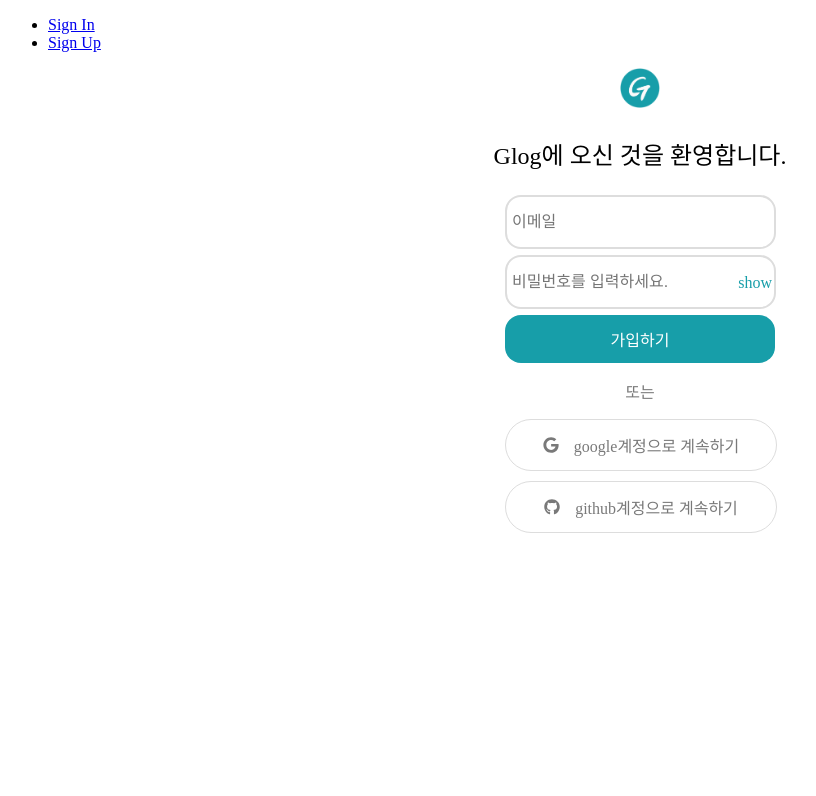
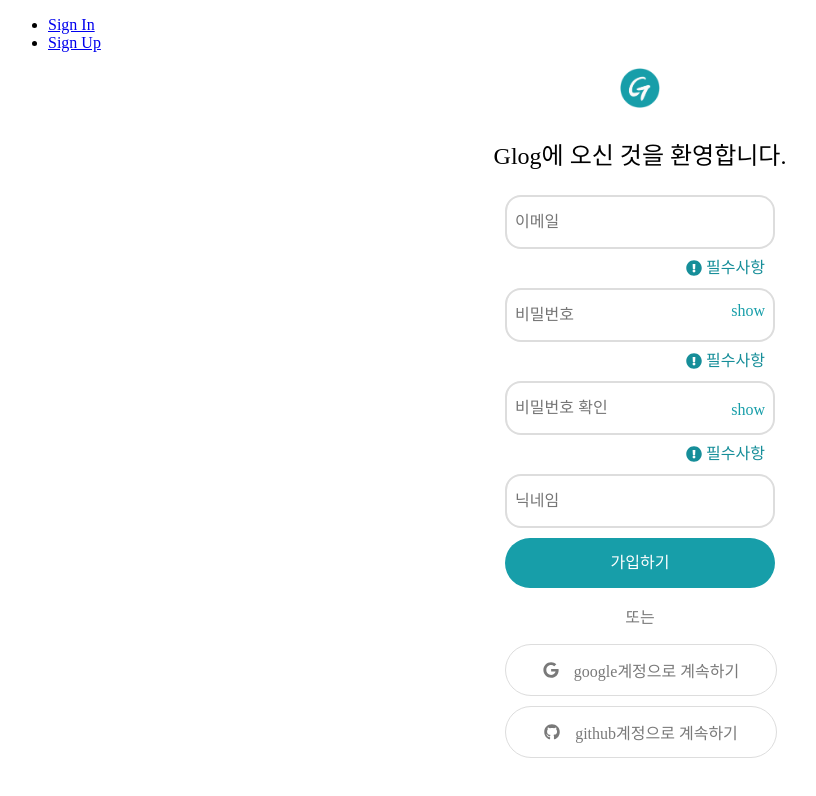
Before and after one commit to codestates/glog, a React (Create React App) app in the folder glog-client/: page /signup in a window 1280 px wide. Shown: the top 796 px of the page, without its empty margins (0-816 px from the left). Built offline with nearby package versions, Linux system fonts and the light colour scheme.

Commit message:
add ppasswordcheck, nickname layout change signUp.css add email, password component separation

```diff
--- /dev/null
+++ b/glog-client/src/components/Email.js
@@ -0,0 +1,14 @@
+import React from 'react';
+import {FaExclamationCircle } from 'react-icons/fa';
+
+export default function Email() {
+
+    return (
+        <div className="email">
+            <input type="text" placeholder="이메일"/>
+            <p className="validation">
+                <FaExclamationCircle className="exclamation"/> 필수사항
+            </p>
+        </div>
+    );
+}
--- /dev/null
+++ b/glog-client/src/components/Password.js
@@ -0,0 +1,30 @@
+import React, { useState } from 'react';
+import {FaExclamationCircle } from 'react-icons/fa';
+
+export default function Password() {
+
+    const [isRevealPwd, setIsRevealPwd] = useState(false);
+
+    return (
+        <div className="password">
+            <div className="pwd">
+                <input type={isRevealPwd ? "text" : "password"} placeholder="비밀번호"/>
+                <p className="show" onClick={() => setIsRevealPwd(prevState =>!prevState)}>
+                    {isRevealPwd? 'hide' : 'show'}
+                </p>
+                <p className="validation">
+                    <FaExclamationCircle className="exclamation"/> 필수사항
+                </p>
+            </div>
+            <div className="pwd-chk">
+                <input type={isRevealPwd ? "text" : "password"} placeholder="비밀번호 확인"/>
+                <p className="show" onClick={() => setIsRevealPwd(prevState =>!prevState)}>
+                    {isRevealPwd? 'hide' : 'show'}
+                </p>
+                <p className="validation">
+                    <FaExclamationCircle className="exclamation"/> 필수사항
+                </p>
+            </div>
+        </div>
+    );
+}
--- a/glog-client/src/css/reset.css
+++ b/glog-client/src/css/reset.css
@@ -33,7 +33,3 @@
 #root {
   position: relative;
 }
-
-.hidden {
-  display: none;
-}
--- a/glog-client/src/css/signUp.css
+++ b/glog-client/src/css/signUp.css
@@ -5,58 +5,73 @@
     text-align: center;
 
 }
-.signup-intro a {
+/* intro */
+.intro a {
     display: inline-block;
     width: 40px;
     height: 40px;
 }
-.signup-intro .intro {
+.intro .salutation {
     font-size: 1.5em;
 }
-
+/* user info */
 .user-info {
     width: 270px;
     margin: 0 auto;
     text-align: center;
 }
-.user-info div {
-    width: 270px;
-    height: 50px;
-    margin-bottom: 10px;
-}
-.user-info div input:not([type='checkbox']) {
-    width: 260px;
-    height: 48px;
+.user-info input:not([type='checkbox']) {
+    width: 250px;
+    height: 30px;
+    padding: 10px 8px;
     border: 2px solid #ddd;
     border-radius: 16px;
     font-size: 16px;
     line-height: 16px;
-    padding-left: 5px;
 }
 .user-info div input:not([type='checkbox']):focus {
     outline: 3px solid #1ac2d1;
+}
+.user-info .nickname {
+    margin-bottom: 10px;
+}
+.user-info .signup-btn {
+    display: table-cell;
+    vertical-align: middle;
+    width: 270px;
+    height: 50px;
+    border-radius: 50px;
+    background-color: #179ea9;
+    font-size: 16px;
+    line-height: 16px;
+    color: #fff;
+}
+.user-info .validation {
+    float: right;
+    margin: 5px 10px 10px 0;
+    color: #168e99;
+}
+.user-info .validation .exclamation {
+    vertical-align: middle;
+    margin-top: -3px;
 }
 .user-info .password {
     position: relative;
 }
 .user-info .password .show {
     position: absolute;
-    right: 3px;
-    top: 3px;
+    right: 10px;
     color: #179ea9;
     cursor: pointer;
 }
-.user-info .signup-btn {
-    width: 270px;
-    height: 48px;
-    border-radius: 16px;
-    background-color: #179ea9;
-    display: flex;
-    justify-content: center;
-    align-items: center;
-    color: #fff;
+.user-info .password .pwd .show {
+    top: 37px;
+}
+.user-info .password .pwd-chk .show {
+    bottom: 0;
 }
 
+/* social login */
 .social-login-btn {
     width: 270px;
     margin: 0 auto;
--- a/glog-client/src/pages/SignUp.js
+++ b/glog-client/src/pages/SignUp.js
@@ -1,5 +1,7 @@
 import React, { useState } from 'react';
 import '../css/signUp.css';
+import Email from '../components/Email'
+import Password from '../components/Password'
 import logo from '../img/logo.png';
 import { FaGoogle, FaGithub } from 'react-icons/fa';
 
@@ -9,27 +11,28 @@
 
     return (
         <div className="signup-container">
-            <div className="signup-intro">
+            <div className="intro">
                 <a href="/">
                     <img src={logo} width="40" height="40" alt="logo"/>
                 </a>
-                 <p className="intro">Glog에 오신 것을 환영합니다.</p>
+                 <p className="salutation">Glog에 오신 것을 환영합니다.</p>
             </div>
             <div className="user-info">
-                <div className="email">
-                    <input type="text" placeholder="이메일"/>
-                    <p className="hidden">이메일 validation 메세지</p>
-                </div>
-                <div className="password">
-                    <input type={isRevealPwd ? "text" : "password"} placeholder="비밀번호를 입력하세요."/>
-                    <p className="show" onClick={() => setIsRevealPwd(prevState =>!prevState)}>{isRevealPwd? 'hide' : 'show'}</p>
+                <Email/>
+                <Password/>
+                <div className="nickname">
+                    <input type="text" placeholder="닉네임"/>
                 </div>
                 <div className="signup-btn">가입하기</div>
             </div>
             <div className="social-login-btn">
                 <p>또는</p>
-                <div className="google-btn"><FaGoogle/><span>google계정으로 계속하기</span></div>
-                <div className="github-btn"><FaGithub/><span>github계정으로 계속하기</span></div>
+                <div className="google-btn">
+                    <FaGoogle/><span>google계정으로 계속하기</span>
+                </div>
+                <div className="github-btn">
+                    <FaGithub/><span>github계정으로 계속하기</span>
+                </div>
             </div>
         </div>
     );
```
